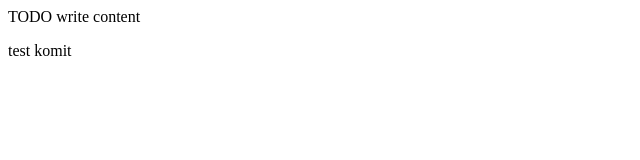
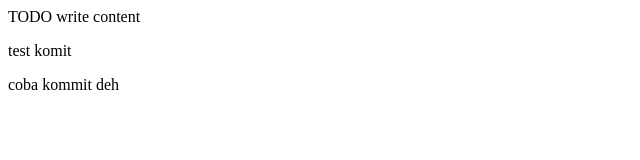
Before and after one commit to puspaningtyas/rpl20181, a plain HTML site: page WebApplication2/web/index.html in a window 1280 px wide. Shown: the whole page, without its empty margins (0-640 px from the left). Drawn offline with Linux system fonts and the light colour scheme.

Commit message:
test commit puspa

```diff
--- a/WebApplication2/web/index.html
+++ b/WebApplication2/web/index.html
@@ -13,5 +13,6 @@ and open the template in the editor.
     <body>
         <div>TODO write content</div>
         <p>test komit</p>
+        coba kommit deh
     </body>
 </html>
```
